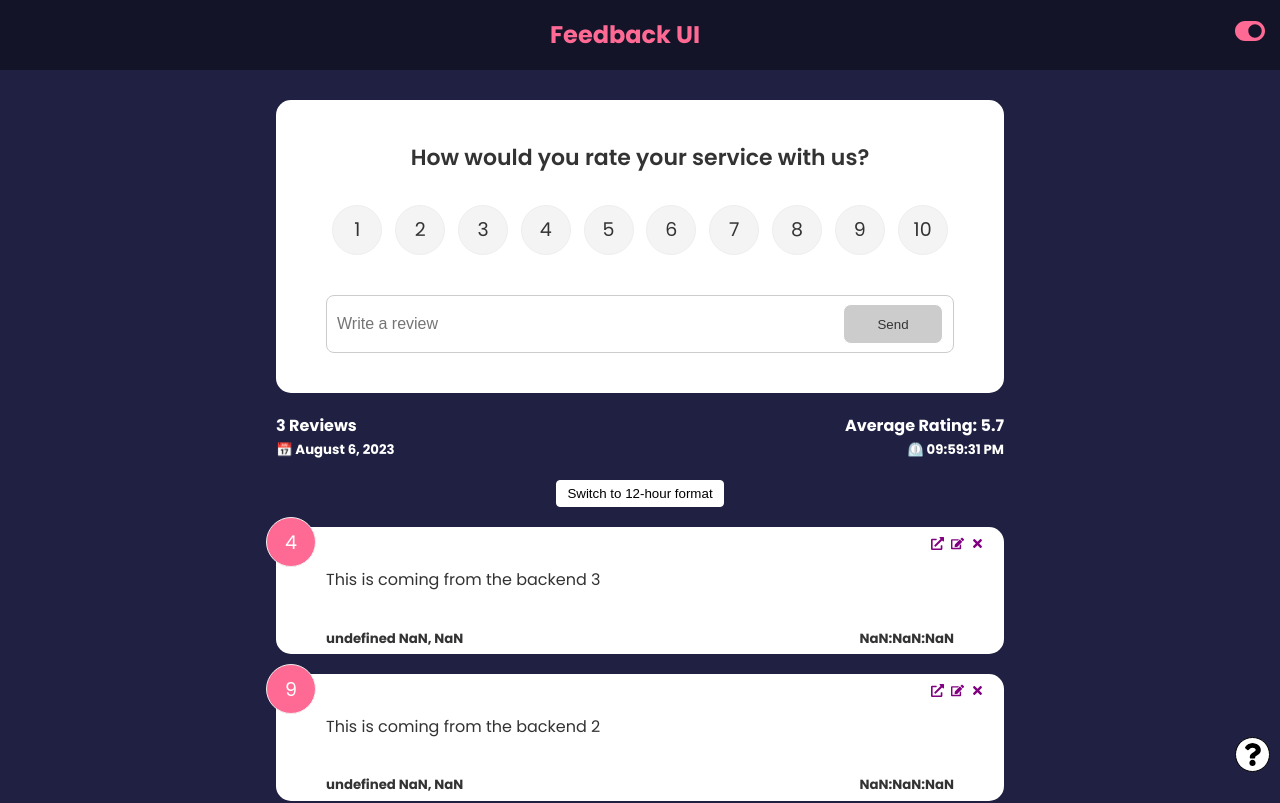
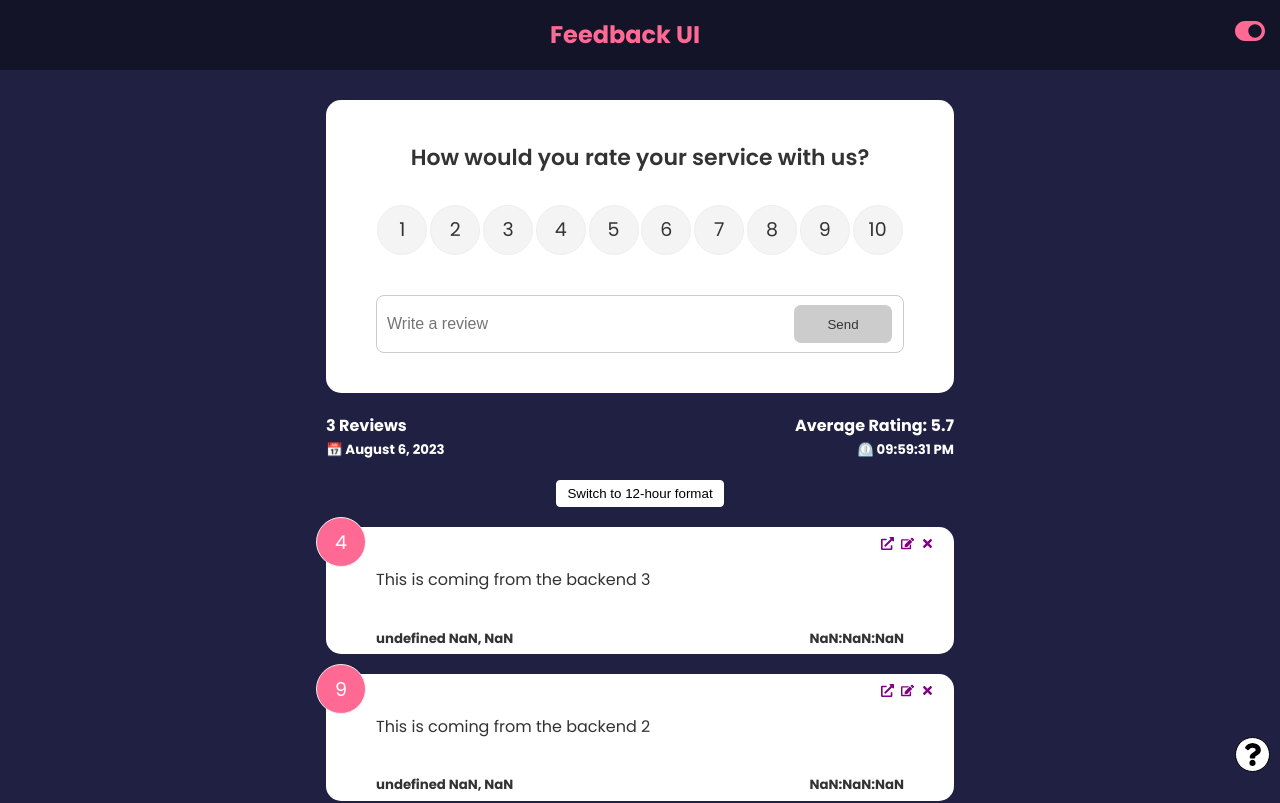
Before and after one commit to techstackmedia/react-front-to-back, a React (Create React App) app: page / in a window 1280 px wide. Shown: the top 803 px of the page. Built offline with nearby package versions, Linux system fonts and the light colour scheme; data requests are answered from the project's data file.

Commit message:
style: card and feedback statistic width responsiveness

```diff
--- a/src/index.css
+++ b/src/index.css
@@ -44,7 +44,7 @@ header {
   padding: 40px 50px;
   margin: 20px 0;
   position: relative;
-  width: 100%;
+  width: 628px;
 }
 
 .card.reverse {
@@ -130,7 +130,12 @@ input:focus {
   display: flex;
   justify-content: space-between;
   align-items: center;
-  width: 100%;
+}
+
+.card,
+.feedback-stats {
+  width: 628px;
+  margin-inline: auto;
 }
 
 .num-display {
@@ -348,6 +353,21 @@ input:focus {
   color: rgb(238, 63, 63);
 }
 
+@media (max-width: 720px) {
+  .card,
+  .feedback-stats {
+    width: 550px;
+    margin-inline: auto;
+  }
+}
+
+@media (max-width: 630px) {
+  .card,
+  .feedback-stats {
+    width: 400px;
+  }
+}
+
 @media (max-width: 600px) {
   .rating li {
     margin: 10px 3px;
@@ -365,3 +385,10 @@ input:focus {
     width: 80%;
   }
 }
+
+@media (max-width: 460px) {
+  .card,
+  .feedback-stats {
+    width: 100%;
+  }
+}
```
